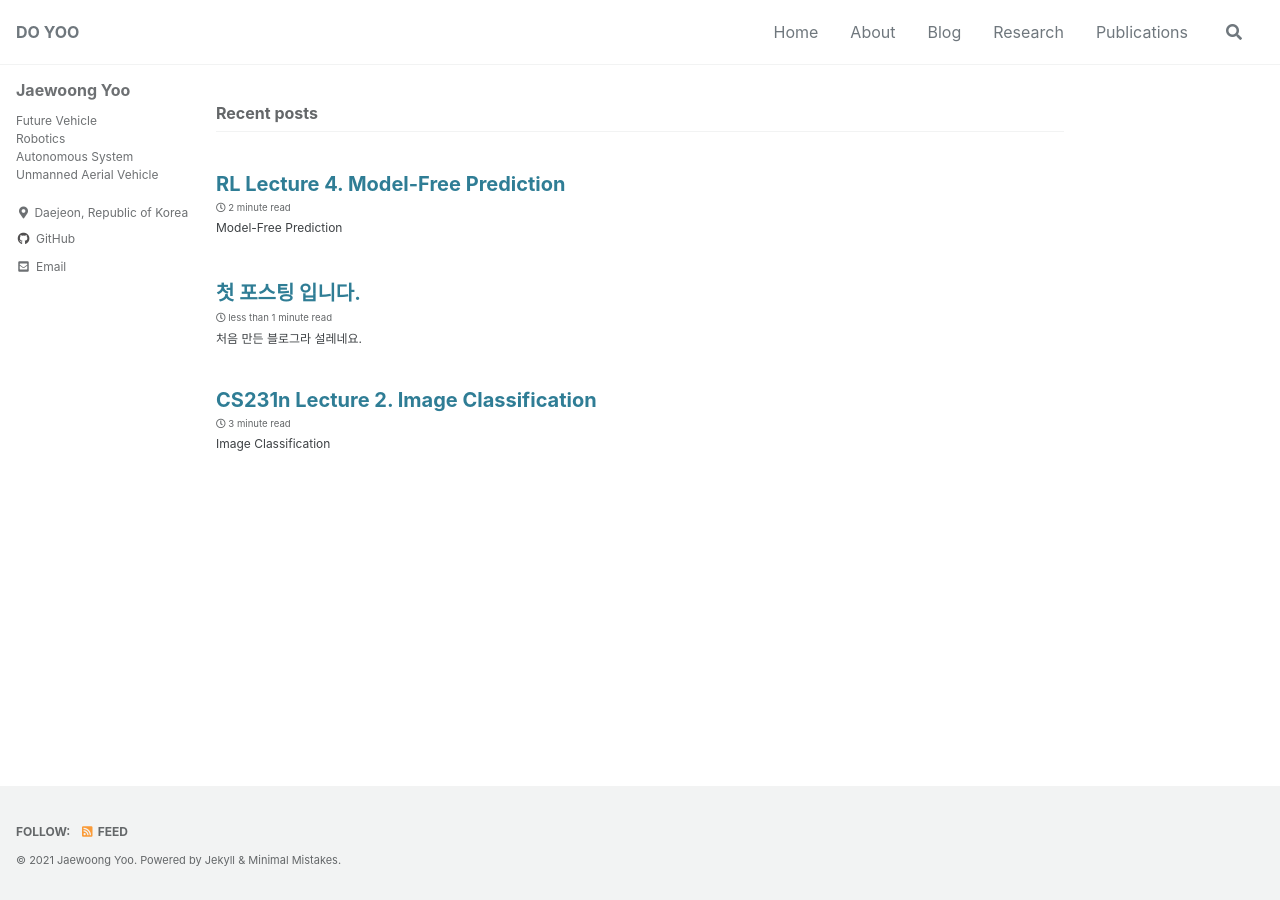
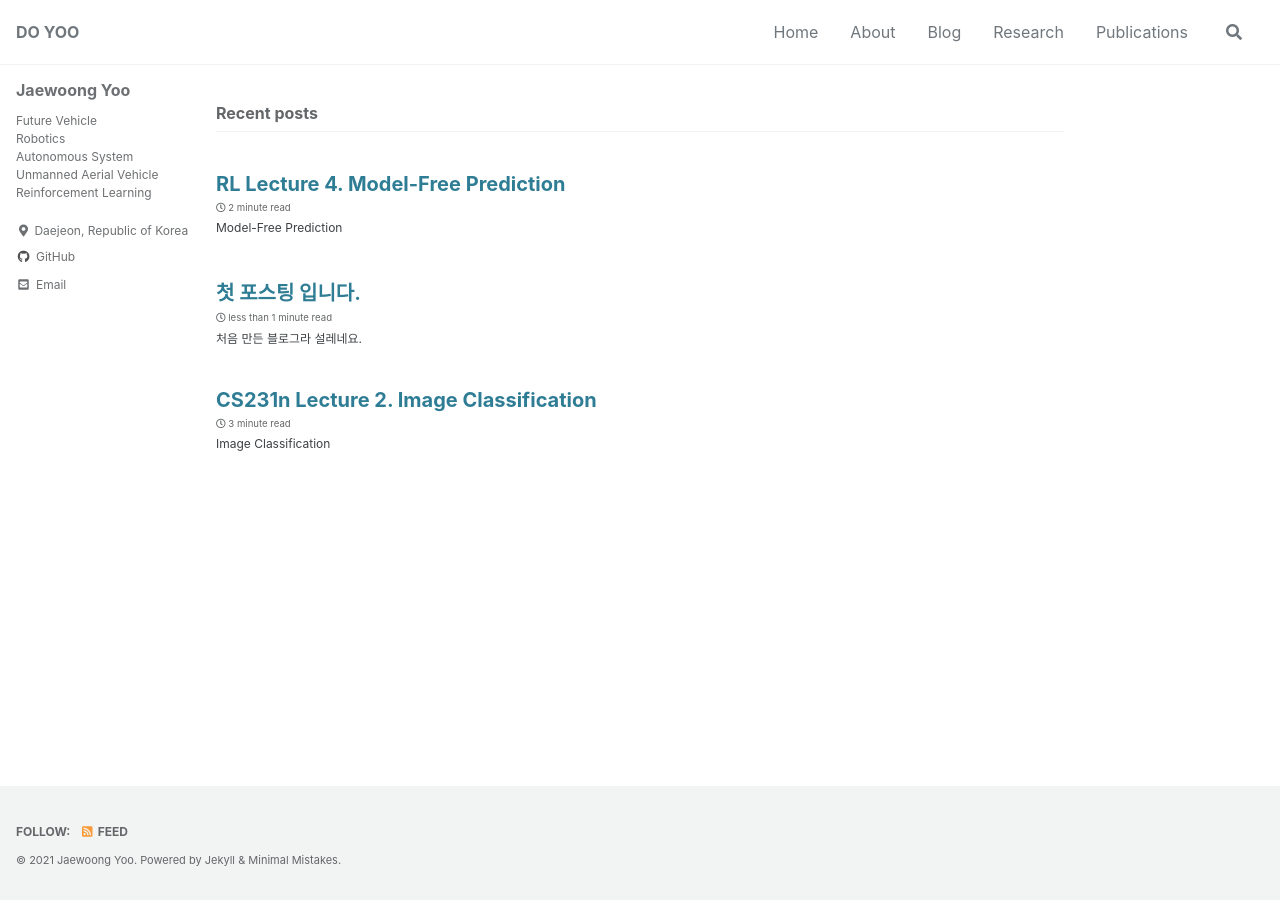
Before and after one commit to Jaewoong-Yoo/Jaewoong-Yoo.github.io, a Jekyll site: the page built from index.html, in a window 1280 px wide. Built offline with Jekyll 4.4.1, drawn with Linux system fonts in a browser that asks for light colours; cached includes are drawn as plain includes; the list of posts is cut into pages by our own code.

Commit message:
Update _config.yml

```diff
--- a/_config.yml
+++ b/_config.yml
@@ -103,7 +103,7 @@ analytics:
 author:
   name             : "Jaewoong Yoo"
   avatar           : # path of avatar image, e.g. "/assets/images/bio-photo.jpg"
-  bio              : "Future Vehicle <br> Robotics <br> Autonomous System <br> Unmanned Aerial Vehicle"
+  bio              : "Future Vehicle <br> Robotics <br> Autonomous System <br> Unmanned Aerial Vehicle <br> Reinforcement Learning"
   location         : "Daejeon, Republic of Korea"
   email            : "jaewoong.yoo94@gmail.com"
   links:
```
